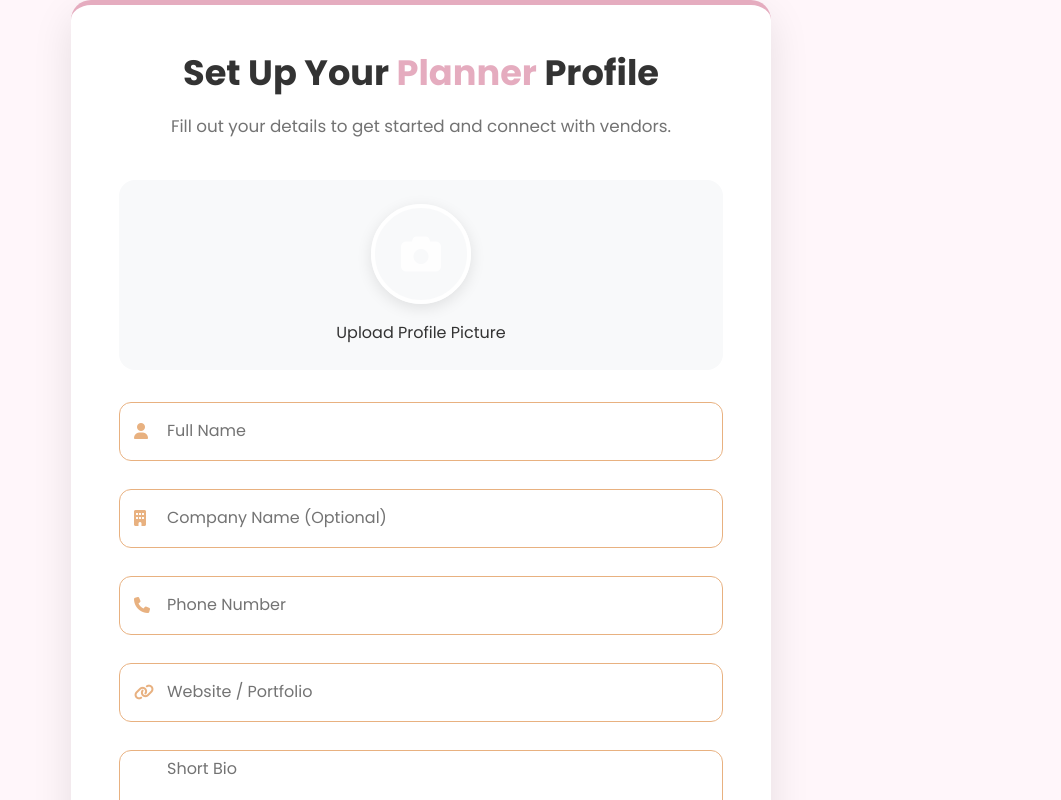
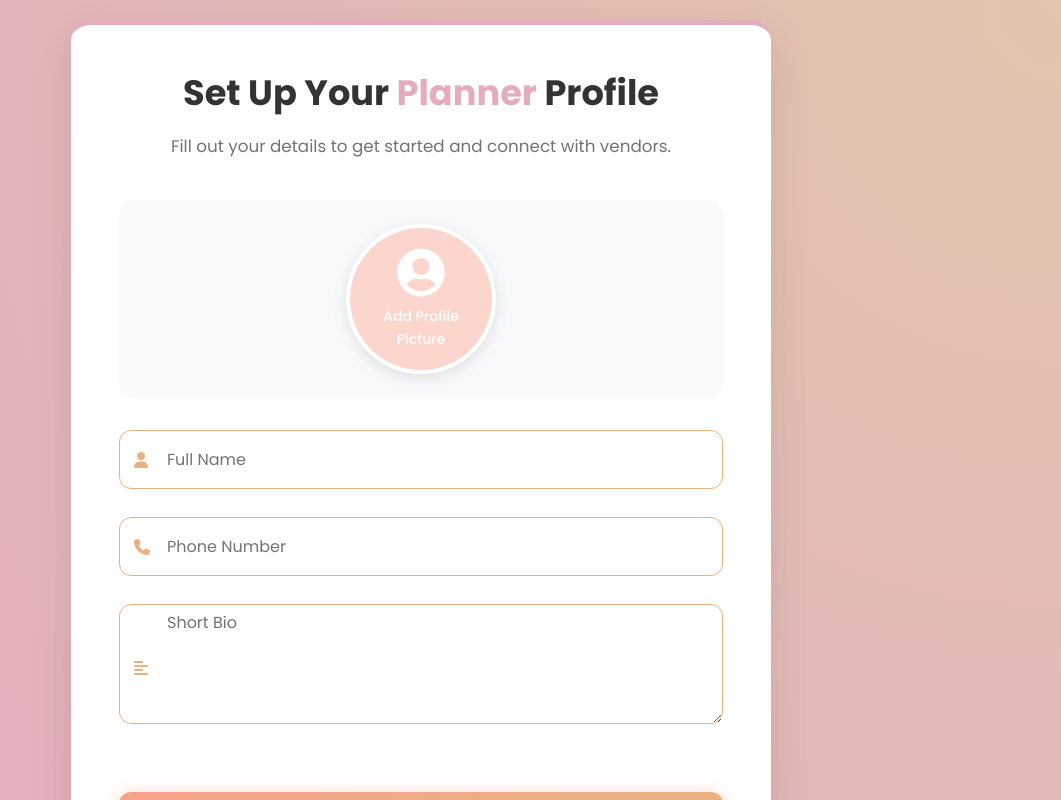
Before and after one commit to ZaneerahEssop/QUANTIX, a React (Create React App) app: page /planner-form in a window 1280 px wide. Shown: the whole page, without its empty margins (219-1280 px from the left). Built offline with nearby package versions, Linux system fonts and the light colour scheme.

Commit message:
Updating Planner profile form

```diff
--- a/src/App.css
+++ b/src/App.css
@@ -246,18 +246,93 @@ textarea.form-input.has-value + .form-label { top: 0; }
     opacity: 0;
 }
 .pic-preview {
-    width: 100px; height: 100px; border-radius: 50%;
+    width: 150px;
+    height: 150px;
+    border-radius: 50%;
     background: linear-gradient(135deg, var(--coral), var(--blush));
     border: 4px solid var(--card-background);
     box-shadow: 0 4px 15px rgba(0,0,0,0.1);
-    background-size: cover; background-position: center;
-    display: flex; justify-content: center; align-items: center;
+    background-size: cover;
+    background-position: center;
+    display: flex;
+    justify-content: center;
+    align-items: center;
+    transition: all 0.3s ease;
+    overflow: hidden;
+    position: relative;
+}
+
+.pic-preview:hover {
+    transform: scale(1.05);
+}
+
+.default-state {
+    display: flex;
+    flex-direction: column;
+    align-items: center;
+    justify-content: center;
+    width: 100%;
+    height: 100%;
+    background-color: #FCD5CC; /* Light coral from our palette */
+    color: var(--coral); /* Coral text color */
+    text-align: center;
+    padding: 20px;
+    box-sizing: border-box;
+    border-radius: 50%;
     transition: transform 0.3s ease;
 }
-.pic-preview:hover { transform: scale(1.05); }
-.pic-preview .default-icon { font-size: 40px; color: rgba(255,255,255,0.8); }
-#profile_pic_label { font-weight: 600; color: var(--coral); cursor: pointer; }
-#profile_pic { display: none; }
+
+.default-state i {
+    font-size: 40px;
+    margin-bottom: 8px;
+    color: white;
+}
+
+.default-state span {
+    font-size: 14px;
+    font-weight: 500;
+    color: white;
+}
+
+.pic-preview:hover {
+    transform: scale(1.05);
+}
+
+.uploading-overlay {
+    position: absolute;
+    top: 0;
+    left: 0;
+    right: 0;
+    bottom: 0;
+    background: rgba(0, 0, 0, 0.5);
+    border-radius: 50%;
+    display: flex;
+    justify-content: center;
+    align-items: center;
+}
+
+.spinner {
+    width: 30px;
+    height: 30px;
+    border: 3px solid rgba(255, 255, 255, 0.3);
+    border-radius: 50%;
+    border-top-color: #fff;
+    animation: spin 1s ease-in-out infinite;
+}
+
+@keyframes spin {
+    to { transform: rotate(360deg); }
+}
+
+.pic-upload-label {
+    display: block;
+    text-align: center;
+    cursor: pointer;
+}
+
+#profile_pic {
+    display: none;
+}
 
 /* --- Dashboard-Specific Styles --- */
 body.dashboard-body {
--- a/src/App.js
+++ b/src/App.js
@@ -46,7 +46,14 @@ function App() {
             </AuthLayout>
           }
         />
-        <Route path="/planner-form" element={<PlannerForm />} />
+        <Route
+          path="/planner-form"
+          element={
+            <AuthLayout>
+              <PlannerForm />
+            </AuthLayout>
+          }
+        />
         <Route path="/vendor-form" element={<VendorForm />} />
         <Route path="/planner-dashboard" element={<PlannerDashboard />} />
         <Route path="/vendor-dashboard" element={<VendorDashboard />} />
--- a/src/firebase.js
+++ b/src/firebase.js
@@ -1,8 +1,8 @@
 // Import Firebase core + Auth SDK
 import { initializeApp } from "firebase/app";
-import { getAuth, GoogleAuthProvider } from "firebase/auth";  // ✅ add this
-
+import { getAuth, GoogleAuthProvider } from "firebase/auth";
 import { getFirestore } from "firebase/firestore";
+import { getStorage } from "firebase/storage";
 
 // Your Firebase config
 const firebaseConfig = {
@@ -24,5 +24,6 @@ const auth = getAuth(app);
 const provider = new GoogleAuthProvider();
 
 export const db = getFirestore(app);
+export const storage = getStorage(app);
 
 export { auth, provider };
--- a/src/pages/PlannerForm.jsx
+++ b/src/pages/PlannerForm.jsx
@@ -2,14 +2,14 @@ import React, { useState } from "react";
 import { auth, db } from "../firebase";
 import { doc, setDoc } from "firebase/firestore";
 import { useNavigate } from "react-router-dom";
+import { FaUserCircle, FaCamera } from 'react-icons/fa';
 
 function PlannerForm() {
   const [profilePic, setProfilePic] = useState(null);
+  const [isUploading, setIsUploading] = useState(false);
   const [formData, setFormData] = useState({
     full_name: "",
-    company_name: "",
     phone: "",
-    website: "",
     bio: ""
   });
   const navigate = useNavigate();
@@ -21,11 +21,49 @@ function PlannerForm() {
 
   const handlePicChange = (e) => {
     const file = e.target.files[0];
-    if (file) setProfilePic(URL.createObjectURL(file));
+    if (!file) return;
+
+    // Basic validation
+    if (!file.type.match('image.*')) {
+      alert('Please select an image file (JPEG, PNG, etc.)');
+      return;
+    }
+
+    // Check file size (max 5MB)
+    if (file.size > 5 * 1024 * 1024) {
+      alert('Image must be less than 5MB');
+      return;
+    }
+
+    // Create a preview URL for the image
+    const previewUrl = URL.createObjectURL(file);
+    setProfilePic(previewUrl);
+
+    // Store the file object for later use
+    // We'll implement the actual upload logic when needed
+    setFormData(prev => ({
+      ...prev,
+      profilePicFile: file
+    }));
+  };
+
+
+
+  const validatePhoneNumber = (phone) => {
+    // Remove any non-digit characters and check if length is 10
+    const digitsOnly = phone.replace(/\D/g, '');
+    return digitsOnly.length === 10;
   };
 
   const handleSubmit = async (e) => {
     e.preventDefault();
+
+    // Validate phone number
+    if (!validatePhoneNumber(formData.phone)) {
+      alert("Please enter a valid 10-digit phone number");
+      return;
+    }
+
     try {
       const user = auth.currentUser;
       if (!user) {
@@ -36,10 +74,9 @@ function PlannerForm() {
       // Save profile data in Firestore under /planners/{uid}
       await setDoc(doc(db, "planners", user.uid), {
         ...formData,
-        profilePic: profilePic || "",
         email: user.email,
         uid: user.uid,
-
+        createdAt: new Date().toISOString()
       });
 
       alert("Profile submitted!");
@@ -58,18 +95,82 @@ function PlannerForm() {
       <p>Fill out your details to get started and connect with vendors.</p>
 
       <form className="profile-form" onSubmit={handleSubmit}>
-        {/* Profile pic */}
+        {/* Profile Picture */}
         <div className="form-group profile-pic-group">
+          <label htmlFor="profile_pic" className="pic-upload-label">
             <div
               className="pic-preview"
               style={{
                 backgroundImage: profilePic ? `url(${profilePic})` : "none",
+                backgroundSize: 'cover',
+                backgroundPosition: 'center',
+                cursor: 'pointer',
+                position: 'relative',
+                margin: '0 auto',
+                width: '150px',
+                height: '150px',
+                borderRadius: '50%',
+                display: 'flex',
+                alignItems: 'center',
+                justifyContent: 'center',
+                backgroundColor: '#f0f2f5',
+                overflow: 'hidden'
               }}
             >
-            {!profilePic && <i className="fas fa-camera default-icon"></i>}
+              <div className="default-state">
+                {!profilePic ? (
+                  <>
+                    <FaUserCircle size={60} color="#ffffff" />
+                    <span style={{ display: 'block', marginTop: '8px' }}>Add Profile Picture</span>
+                  </>
+                ) : (
+                  <div style={{ width: '100%', height: '100%', position: 'relative' }}>
+                    <div style={{
+                      position: 'absolute',
+                      bottom: '0',
+                      left: '0',
+                      right: '0',
+                      background: 'rgba(0,0,0,0.5)',
+                      color: 'white',
+                      textAlign: 'center',
+                      padding: '5px',
+                      fontSize: '12px',
+                      display: 'flex',
+                      alignItems: 'center',
+                      justifyContent: 'center',
+                      gap: '4px'
+                    }}>
+                      <FaCamera style={{ fontSize: '12px', color: '#ffffff' }} />
+                      <span>Change</span>
                     </div>
-          <label htmlFor="profile_pic">Upload Profile Picture</label>
-          <input type="file" id="profile_pic" onChange={handlePicChange} />
+                  </div>
+                )}
+              </div>
+              {isUploading && (
+                <div style={{
+                  position: 'absolute',
+                  top: '0',
+                  left: '0',
+                  right: '0',
+                  bottom: '0',
+                  background: 'rgba(0,0,0,0.5)',
+                  display: 'flex',
+                  alignItems: 'center',
+                  justifyContent: 'center'
+                }}>
+                  <div className="spinner"></div>
+                </div>
+              )}
+            </div>
+          </label>
+          <input
+            type="file"
+            id="profile_pic"
+            onChange={handlePicChange}
+            accept="image/*"
+            style={{ display: 'none' }}
+            disabled={isUploading}
+          />
         </div>
 
         {/* Full Name */}
@@ -88,21 +189,6 @@ function PlannerForm() {
           <label className="form-label">Full Name</label>
         </div>
 
-        {/* Company Name */}
-        <div className="form-group">
-          <i className="form-icon fas fa-building"></i>
-          <input
-            type="text"
-            name="company_name"
-            className={`form-input ${
-              formData.company_name ? "has-value" : ""
-            }`}
-            value={formData.company_name}
-            onChange={handleChange}
-          />
-          <label className="form-label">Company Name (Optional)</label>
-        </div>
-
 {/* Phone */}
         <div className="form-group">
           <i className="form-icon fas fa-phone"></i>
@@ -115,19 +201,6 @@ function PlannerForm() {
             required
           />
           <label className="form-label">Phone Number</label>
-        </div>
-
-        {/* Website */}
-        <div className="form-group">
-          <i className="form-icon fas fa-link"></i>
-          <input
-            type="url"
-            name="website"
-            className={`form-input ${formData.website ? "has-value" : ""}`}
-            value={formData.website}
-            onChange={handleChange}
-          />
-          <label className="form-label">Website / Portfolio</label>
         </div>
 
 {/* Bio */}
```
Lines whose indentation alone changed are shown as unchanged.
